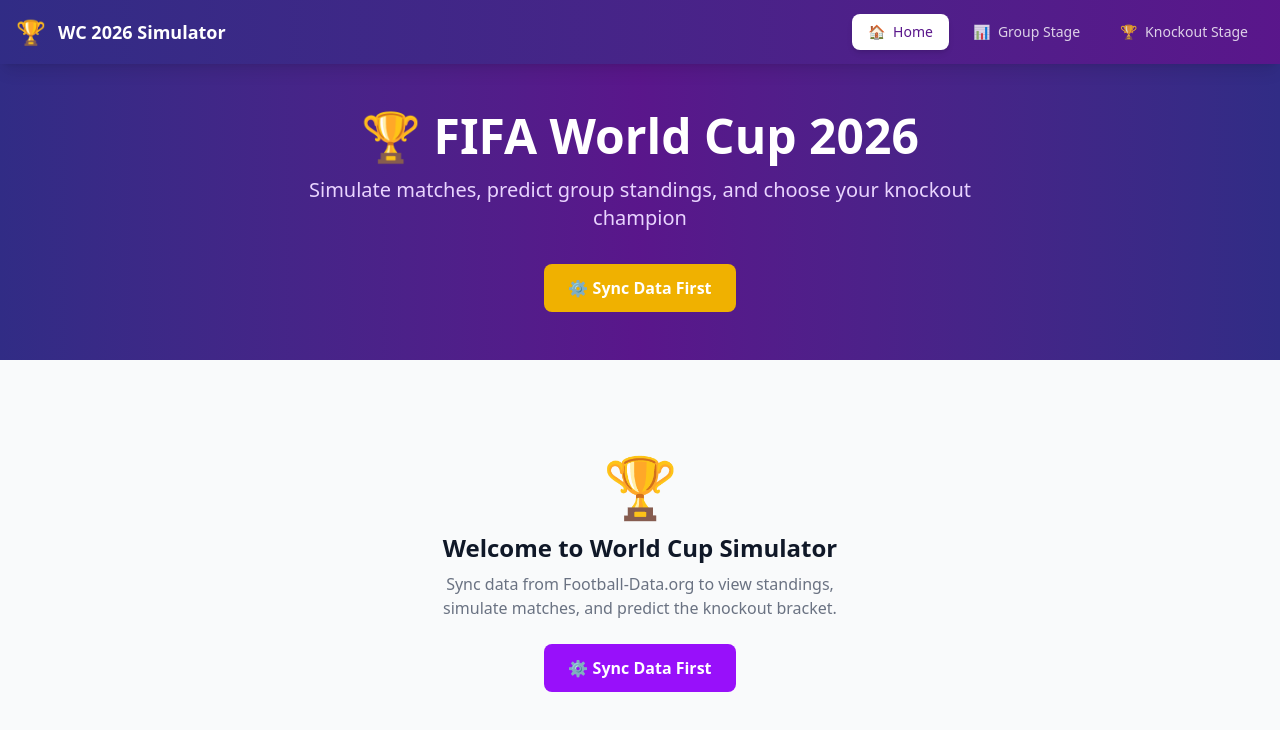
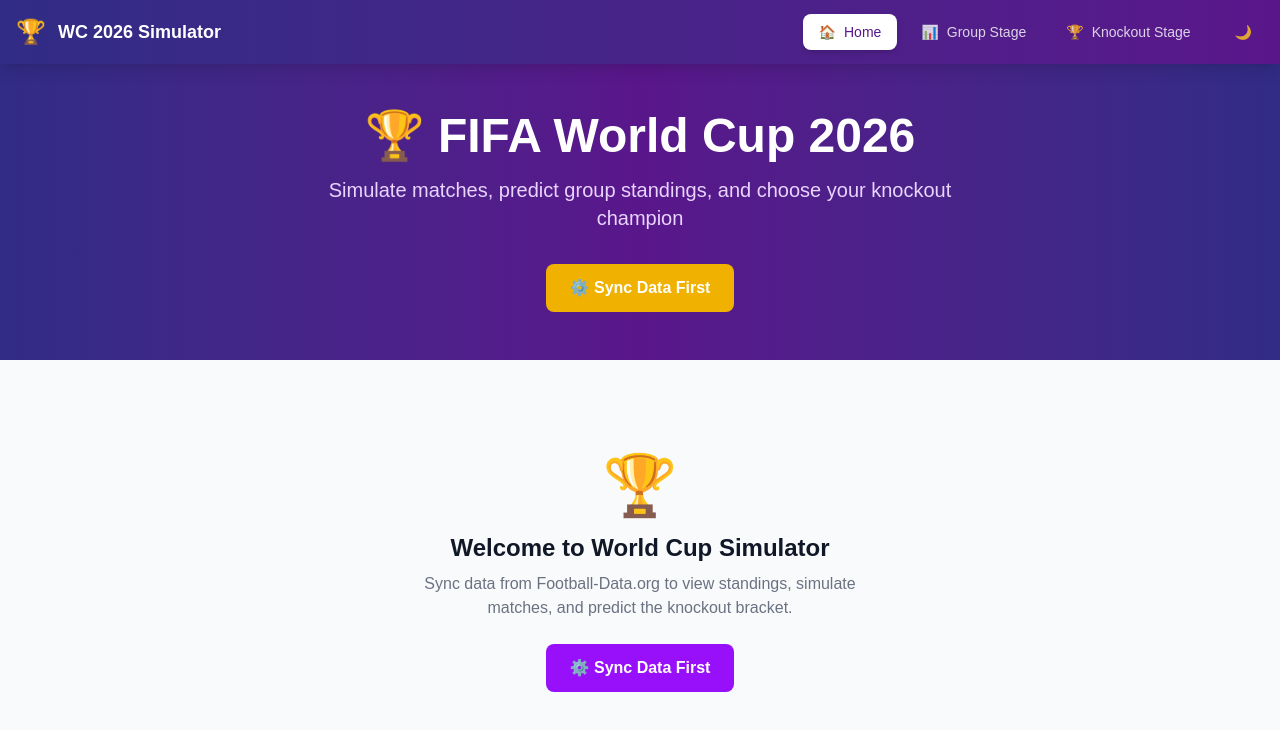
Before and after one commit to dikijunianto/test-2026, a Next.js app in the folder worldcup-app/: page / in a window 1280 px wide. Shown: the top 730 px of the page. Built offline with nearby package versions, Linux system fonts and the light colour scheme.

Commit message:
feat: Add dark mode with theme toggle and dark classes on layout, home page, navbar

```diff
--- a/worldcup-app/app/globals.css
+++ b/worldcup-app/app/globals.css
@@ -1 +1,26 @@
 @import "tailwindcss";
+
+@variant dark (&:where(.dark, .dark *));
+
+:root {
+  --background: #ffffff;
+  --foreground: #171717;
+}
+
+.dark {
+  --background: #0a0a0a;
+  --foreground: #ededed;
+}
+
+@theme inline {
+  --color-background: var(--background);
+  --color-foreground: var(--foreground);
+  --font-sans: var(--font-geist-sans);
+  --font-mono: var(--font-geist-mono);
+}
+
+body {
+  background: var(--background);
+  color: var(--foreground);
+  font-family: Arial, Helvetica, sans-serif;
+}
--- a/worldcup-app/app/layout.tsx
+++ b/worldcup-app/app/layout.tsx
@@ -1,6 +1,7 @@
 // app/layout.tsx
 import type { Metadata } from "next";
 import { Navbar } from "@/components/Navbar";
+import { ThemeProvider } from "@/context/ThemeContext";
 import "./globals.css";
 
 export const metadata: Metadata = {
@@ -66,10 +67,12 @@ export default function RootLayout({
   children: React.ReactNode;
 }>) {
   return (
-    <html lang="en">
-      <body className="antialiased bg-gray-50">
-        <Navbar />
-        <main>{children}</main>
+    <html lang="en" suppressHydrationWarning>
+      <body className="antialiased bg-gray-50 dark:bg-gray-900 text-gray-900 dark:text-gray-100">
+        <ThemeProvider>
+          <Navbar />
+          <main>{children}</main>
+        </ThemeProvider>
       </body>
     </html>
   );
--- a/worldcup-app/app/page.tsx
+++ b/worldcup-app/app/page.tsx
@@ -23,6 +23,7 @@ export default function HomePage() {
     // No data
   }
 
+  // Sort matches: live first, then scheduled by date, then finished
   const sortedMatches = [...matches].sort((a, b) => {
     const statusOrder = { live: 0, scheduled: 1, finished: 2 };
     const statusDiff = statusOrder[a.status] - statusOrder[b.status];
@@ -31,7 +32,8 @@ export default function HomePage() {
   });
 
   return (
-    <div className="min-h-screen bg-gray-50">
+    <div className="min-h-screen bg-gray-50 dark:bg-gray-900">
+      {/* Hero Section */}
       <div className="bg-gradient-to-r from-indigo-900 via-purple-900 to-indigo-900 text-white">
         <div className="max-w-7xl mx-auto px-4 py-12">
           <div className="text-center">
@@ -53,6 +55,7 @@ export default function HomePage() {
             )}
           </div>
 
+          {/* Quick Stats */}
           {hasData && (
             <div className="grid grid-cols-3 gap-4 mt-8 max-w-xl mx-auto">
               <div className="bg-white/10 rounded-lg p-4 text-center">
@@ -76,14 +79,14 @@ export default function HomePage() {
 
       <div className="max-w-7xl mx-auto px-4 py-8">
         {hasData ? (
-          <div className="bg-white rounded-lg shadow p-6">
+          <div className="bg-white dark:bg-gray-800 rounded-lg shadow dark:shadow-gray-700/20 p-6">
             <div className="flex items-center justify-between mb-4">
-              <h2 className="text-xl font-bold text-gray-900">
+              <h2 className="text-xl font-bold text-gray-900 dark:text-white">
                 ⚽ Recent Matches
               </h2>
               <Link
-                href="/standings"
-                className="text-sm text-purple-600 hover:text-purple-800 font-medium"
+                href="/simulator"
+                className="text-sm text-purple-600 dark:text-purple-400 hover:text-purple-800 font-medium"
               >
                 View Group Stage →
               </Link>
@@ -91,12 +94,13 @@ export default function HomePage() {
             <MatchesTable matches={sortedMatches} teams={teams} limit={15} />
           </div>
         ) : (
+          /* Empty State */
           <div className="text-center py-16">
             <div className="text-6xl mb-4">🏆</div>
-            <h2 className="text-2xl font-bold text-gray-900 mb-2">
+            <h2 className="text-2xl font-bold text-gray-900 dark:text-white mb-2">
               Welcome to World Cup Simulator
             </h2>
-            <p className="text-gray-500 mb-6 max-w-md mx-auto">
+            <p className="text-gray-500 dark:text-gray-400 mb-6 max-w-md mx-auto">
               Sync data from Football-Data.org to view standings, simulate
               matches, and predict the knockout bracket.
             </p>
@@ -110,6 +114,7 @@ export default function HomePage() {
         )}
       </div>
 
+      {/* JSON-LD Structured Data */}
       <script
         type="application/ld+json"
         dangerouslySetInnerHTML={{
--- a/worldcup-app/components/Navbar.tsx
+++ b/worldcup-app/components/Navbar.tsx
@@ -3,6 +3,7 @@
 
 import Link from "next/link";
 import { usePathname } from "next/navigation";
+import { useTheme } from "@/context/ThemeContext";
 
 const navItems = [
   { href: "/", label: "Home", icon: "🏠" },
@@ -12,6 +13,7 @@ const navItems = [
 
 export function Navbar() {
   const pathname = usePathname();
+  const { isDark, toggle } = useTheme();
 
   return (
     <nav className="bg-gradient-to-r from-indigo-900 to-purple-900 shadow-lg sticky top-0 z-50">
@@ -50,6 +52,15 @@ export function Navbar() {
                 </Link>
               );
             })}
+
+            {/* Dark Mode Toggle */}
+            <button
+              onClick={toggle}
+              className="ml-2 px-3 py-2 rounded-lg text-sm font-medium text-white/80 hover:bg-white/10 hover:text-white transition-all"
+              title={isDark ? "Switch to Light Mode" : "Switch to Dark Mode"}
+            >
+              {isDark ? "☀️" : "🌙"}
+            </button>
           </div>
         </div>
       </div>
--- /dev/null
+++ b/worldcup-app/context/ThemeContext.tsx
@@ -0,0 +1,57 @@
+// context/ThemeContext.tsx
+"use client";
+
+import { createContext, useContext, useState, useEffect, type ReactNode } from "react";
+
+interface ThemeContextType {
+  isDark: boolean;
+  toggle: () => void;
+}
+
+const ThemeContext = createContext<ThemeContextType>({
+  isDark: false,
+  toggle: () => {},
+});
+
+export function useTheme() {
+  return useContext(ThemeContext);
+}
+
+export function ThemeProvider({ children }: { children: ReactNode }) {
+  const [isDark, setIsDark] = useState(false);
+  const [mounted, setMounted] = useState(false);
+
+  // Load theme from localStorage on mount
+  useEffect(() => {
+    const saved = localStorage.getItem("theme");
+    if (saved === "dark" || (!saved && window.matchMedia("(prefers-color-scheme: dark)").matches)) {
+      setIsDark(true);
+      document.documentElement.classList.add("dark");
+    }
+    setMounted(true);
+  }, []);
+
+  const toggle = () => {
+    setIsDark((prev) => {
+      const next = !prev;
+      localStorage.setItem("theme", next ? "dark" : "light");
+      if (next) {
+        document.documentElement.classList.add("dark");
+      } else {
+        document.documentElement.classList.remove("dark");
+      }
+      return next;
+    });
+  };
+
+  // Prevent flash of wrong theme
+  if (!mounted) {
+    return <>{children}</>;
+  }
+
+  return (
+    <ThemeContext.Provider value={{ isDark, toggle }}>
+      {children}
+    </ThemeContext.Provider>
+  );
+}
```
